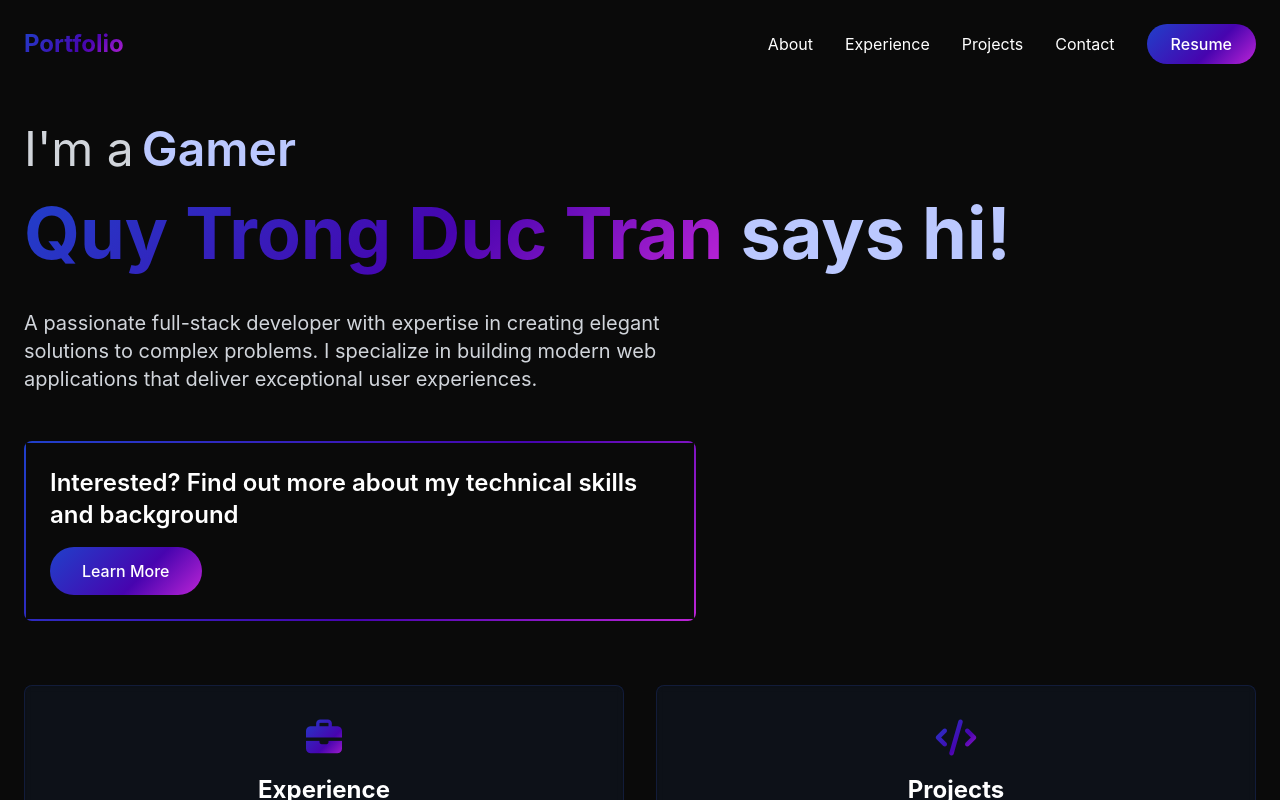
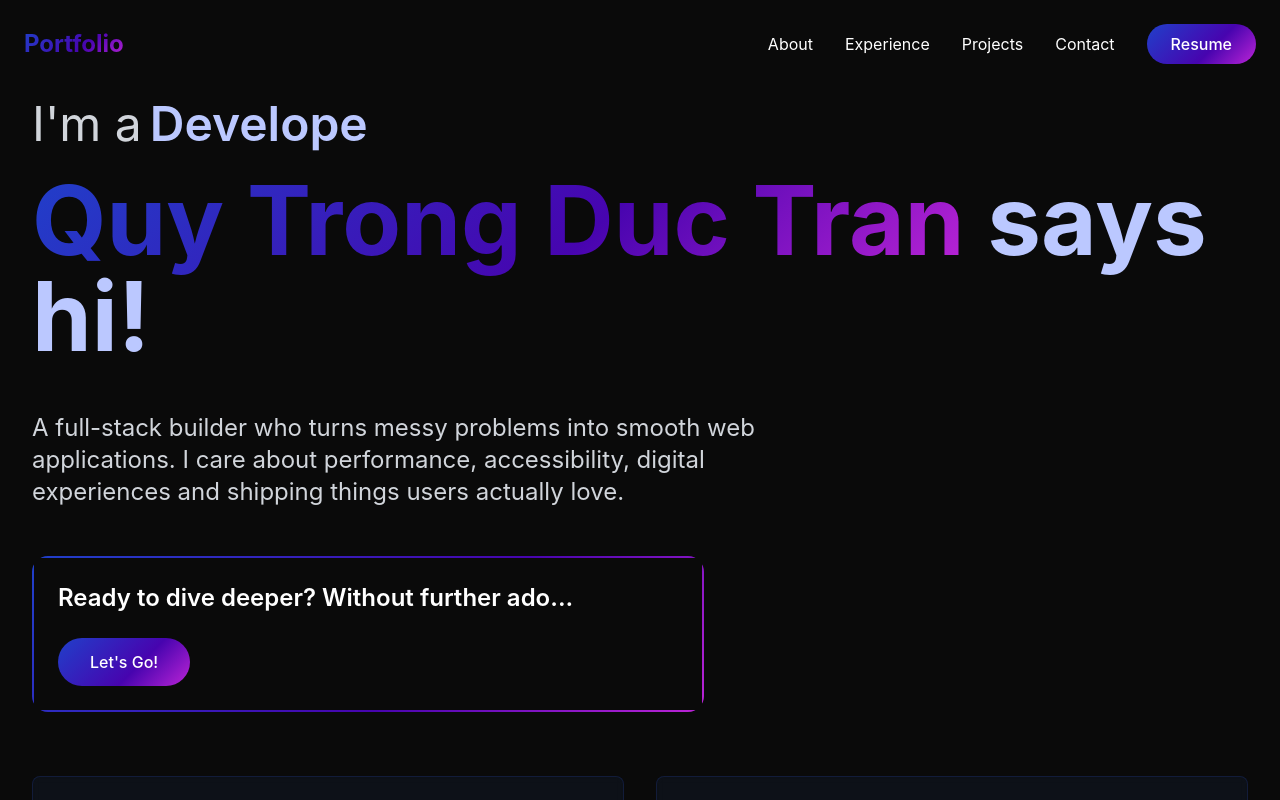
Before and after one commit to chimdienn/duccu-portfolio, a React (Vite) app in the folder client/: page / in a window 1280 px wide. Shown: the top 800 px of the page. Built offline with nearby package versions, Linux system fonts and the light colour scheme.

Commit message:
refined bio

```diff
--- a/client/src/components/pages/Home.jsx
+++ b/client/src/components/pages/Home.jsx
@@ -6,7 +6,7 @@ import "../../styles/home.css";
 const Home = () => {
   const navigate = useNavigate();
   const roles = useMemo(
-    () => ["Student", "Engineer", "Gamer", "Procrastinator"],
+    () => ["Student", "Engineer", "Developer", "Gamer", "Procrastinator"],
     []
   );
   const [currentRoleIndex, setCurrentRoleIndex] = useState(0);
@@ -57,7 +57,7 @@ const Home = () => {
 
   return (
     <div className="pt-24 fade-in">
-      <div className="container mx-auto px-6">
+      <div className="container mx-auto px-8">
         <div className="min-h-screen flex flex-col justify-center">
           <div className="text-3xl md:text-5xl mb-5 h-14 flex items-center">
             <span className="text-gray-300">I'm a </span>
@@ -69,28 +69,27 @@ const Home = () => {
             </span>
           </div>
 
-          <h1 className="text-6xl md:text-7xl font-bold mb-10">
+          <h1 className="text-7xl md:text-8xl font-bold mb-12">
             <span className="gradient-text">Quy Trong Duc Tran</span>{" "}
             <span className="my-blue">says hi!</span>
           </h1>
 
-          <p className="text-xl text-gray-300 mb-12 max-w-2xl">
-            A passionate full-stack developer with expertise in creating elegant
-            solutions to complex problems. I specialize in building modern web
-            applications that deliver exceptional user experiences.
+          <p className="text-2xl text-gray-300 mb-12 max-w-3xl">
+            A full-stack builder who turns messy problems into smooth web
+            applications. I care about performance, accessibility, digital
+            experiences and shipping things users actually love.
           </p>
 
-          <div className="gradient-border rounded-lg mb-16 max-w-2xl">
-            <div className="gradient-border-inner">
-              <h2 className="text-2xl font-semibold mb-4">
-                Interested? Find out more about my technical skills and
-                background
+          <div className="gradient-border rounded-2xl mb-16 max-w-2xl">
+            <div className="gradient-border-inner p-6">
+              <h2 className="text-2xl font-semibold mb-6">
+                Ready to dive deeper? Without further ado...
               </h2>
               <button
                 onClick={() => navigate("/about")}
                 className="gradient-bg text-white px-8 py-3 rounded-full hover:opacity-90 transition-opacity font-medium"
               >
-                Learn More
+                Let's Go!
               </button>
             </div>
           </div>
```
